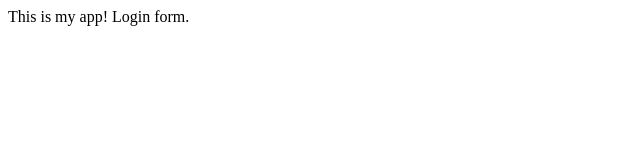
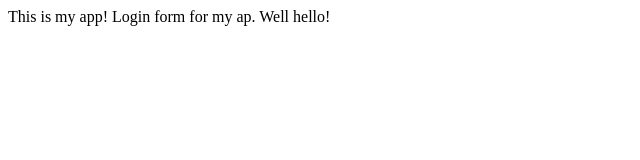
Before and after one commit to falc0neye/tutorialRepo, a plain HTML site: page index.html in a window 1280 px wide. Shown: the whole page, without its empty margins (0-640 px from the left). Drawn offline with Linux system fonts and the light colour scheme.

Commit message:
yet another commit

```diff
--- a/app.js
+++ b/app.js
@@ -1 +1 @@
-console.log('Hello again!')
+console.log('Hello again and again!')
--- a/index.html
+++ b/index.html
@@ -4,6 +4,7 @@
     </head>
     <body>
         This is my app!
-        Login form.
+        Login form for my ap.
+        Well hello!
     </body>
 </html>
```
